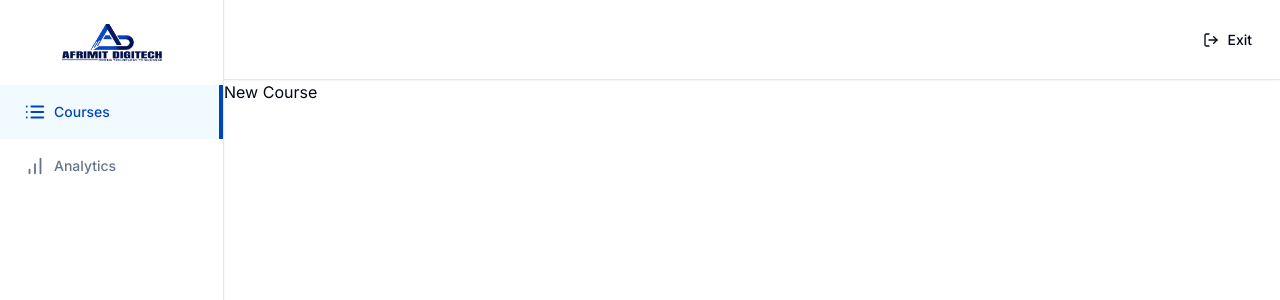
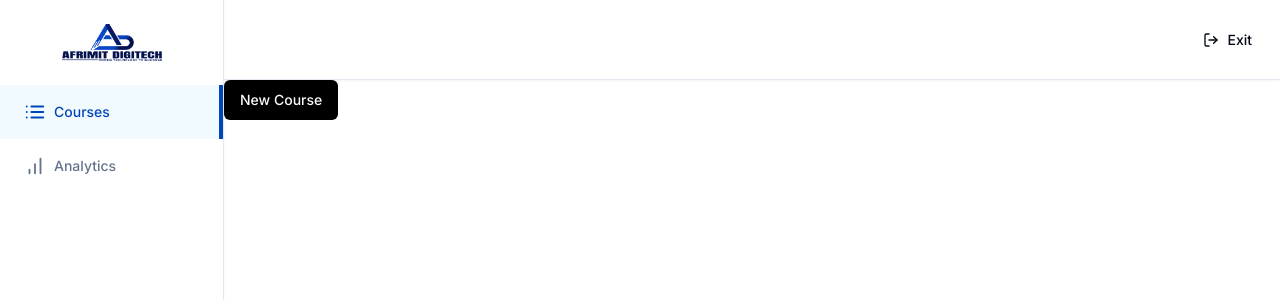
Before and after one commit to abdrasaq14/afrimit-learning, a Next.js app: page /teacher/courses in a window 1280 px wide. Shown: the top 300 px of the page. Built offline with nearby package versions, Linux system fonts and the light colour scheme.

Commit message:
implemented the teachers page

```diff
--- a/app/(dashboard)/(routes)/teacher/courses/page.tsx
+++ b/app/(dashboard)/(routes)/teacher/courses/page.tsx
@@ -1,4 +1,4 @@
 import { Button } from "@/components/ui/button";
 export default function CoursePage() {
-  return <div>New Course</div>;
+  return <Button>New Course</Button>;
 }
```
